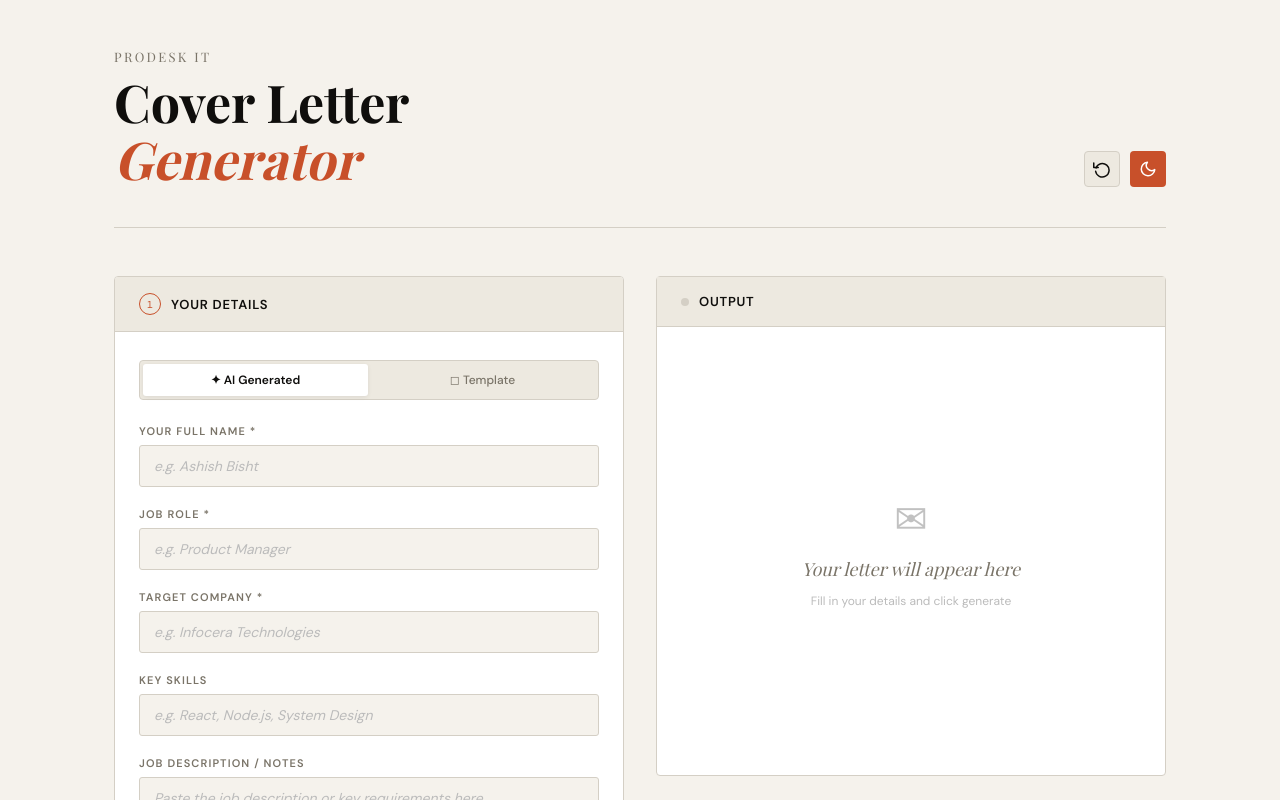
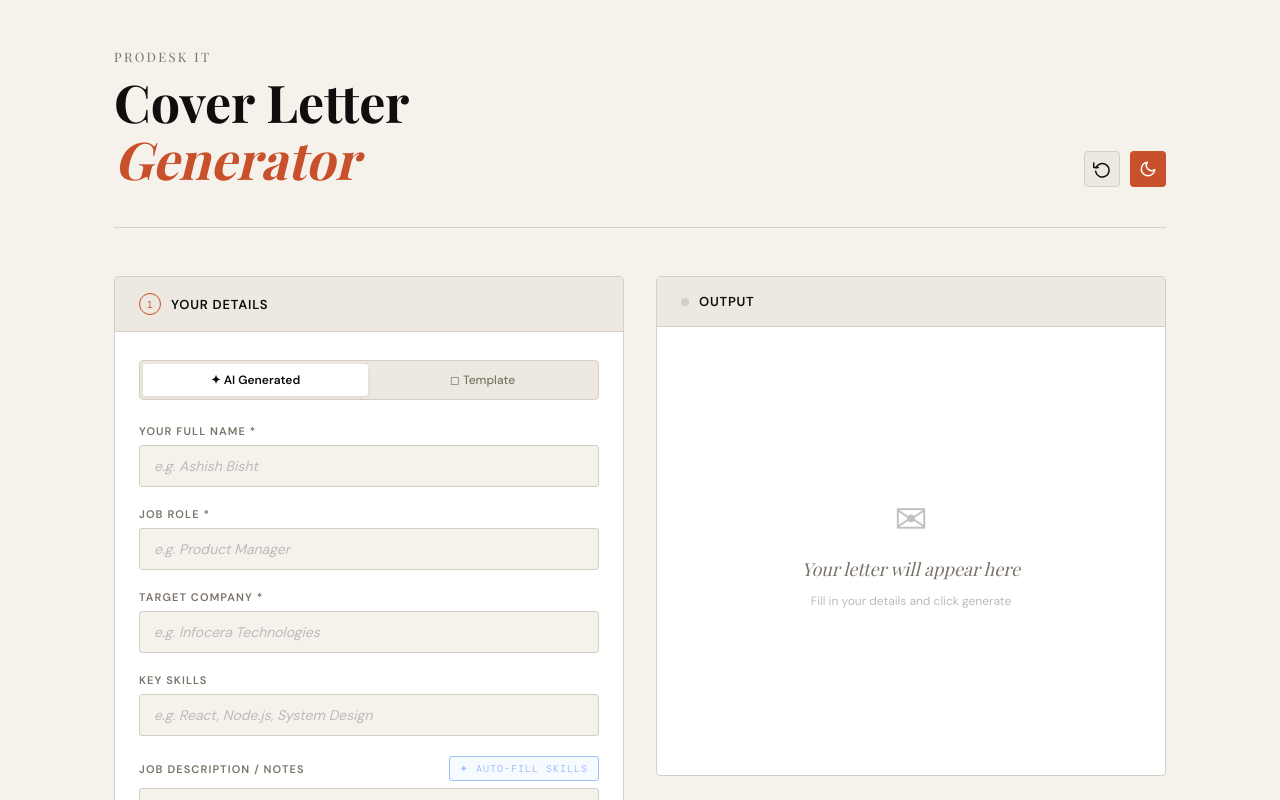
Before and after one commit to ashish-bisht-iot/sprint04-cover-letter, a React (Vite) app: page / in a window 1280 px wide. Shown: the top 800 px of the page. Built offline with nearby package versions, Linux system fonts and the light colour scheme; a web font is replaced by a local one.

Commit message:
Add analyze button and functionality for job description

```diff
--- a/src/App.jsx
+++ b/src/App.jsx
@@ -126,6 +126,42 @@ const styles = `
     align-items: center;
     gap: 10px;
     flex-shrink: 0;
+  }
+
+  .analyze-btn {
+    font-family: 'DM Mono', monospace;
+    font-size: 10px;
+    letter-spacing: 0.1em;
+    text-transform: uppercase;
+    padding: 5px 10px;
+    border-radius: 3px;
+    border: 1px solid var(--blue, #3b82f6);
+    background: rgba(59,130,246,0.08);
+    color: #3b82f6;
+    cursor: pointer;
+    transition: all 0.18s;
+    white-space: nowrap;
+  }
+
+  .analyze-btn:hover:not(:disabled) {
+    background: rgba(59,130,246,0.18);
+    transform: translateY(-1px);
+  }
+
+  .analyze-btn:disabled {
+    opacity: 0.5;
+    cursor: not-allowed;
+  }
+
+  .jd-label-row {
+    display: flex;
+    align-items: center;
+    justify-content: space-between;
+    margin-bottom: 7px;
+  }
+
+  .jd-label-row label {
+    margin-bottom: 0;
   }
 
   body {
@@ -555,6 +591,7 @@ export default function CoverLetterGenerator() {
   const [status, setStatus] = useState("idle");
   const [error, setError] = useState("");
   const [copied, setCopied] = useState(false);
+  const [analyzing, setAnalyzing] = useState(false);
   const [dark, setDark] = useState(false);
 
   const handleChange = (e) => {
@@ -645,6 +682,44 @@ Write 3-4 paragraphs. Start with "Dear Hiring Manager at ${company},". No extra
   setError(err.message || "Something went wrong. Please try again.");
   setStatus("error");
 }
+  };
+
+  const analyzeJD = async () => {
+    if (!form.jd) {
+      setError("Please paste a job description first.");
+      return;
+    }
+    setAnalyzing(true);
+    setError("");
+    try {
+      const apiKey = import.meta.env.VITE_GROQ_API_KEY;
+      if (!apiKey) throw new Error("API key not found.");
+
+      const res = await fetch("https://api.groq.com/openai/v1/chat/completions", {
+        method: "POST",
+        headers: {
+          "Content-Type": "application/json",
+          "Authorization": `Bearer ${apiKey}`,
+        },
+        body: JSON.stringify({
+          model: "llama-3.3-70b-versatile",
+          messages: [{
+            role: "user",
+            content: `Extract the key technical and soft skills from this job description. Return ONLY a comma-separated list of skills, nothing else. No explanation, no bullet points, just skills separated by commas.\n\nJob Description:\n${form.jd}`,
+          }],
+          max_tokens: 200,
+        }),
+      });
+
+      if (!res.ok) throw new Error(`API error ${res.status}`);
+      const data = await res.json();
+      const skills = data.choices[0].message.content.trim();
+      setForm(f => ({ ...f, skills }));
+    } catch (err) {
+      setError(err.message || "Failed to analyze JD.");
+    } finally {
+      setAnalyzing(false);
+    }
   };
 
   const handleGenerate = () => {
@@ -843,7 +918,16 @@ Write 3-4 paragraphs. Start with "Dear Hiring Manager at ${company},". No extra
                 </div>
 
                 <div className="field">
-                  <label>Job Description / Notes</label>
+                  <div className="jd-label-row">
+                    <label>Job Description / Notes</label>
+                    <button
+                      className="analyze-btn"
+                      onClick={analyzeJD}
+                      disabled={analyzing || !form.jd}
+                    >
+                      {analyzing ? "Analyzing..." : "✦ Auto-fill Skills"}
+                    </button>
+                  </div>
                   <textarea name="jd" value={form.jd} onChange={handleChange} placeholder="Paste the job description or key requirements here…" />
                 </div>
 
```
